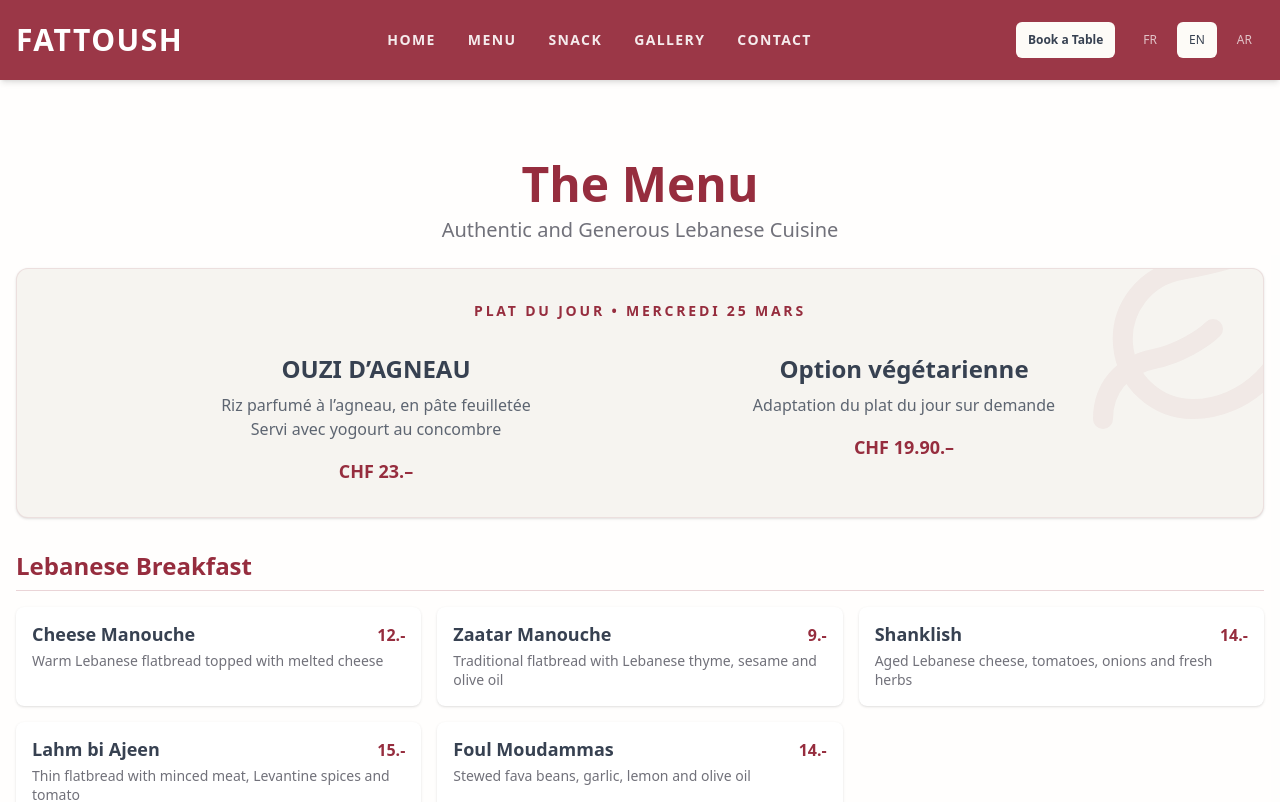
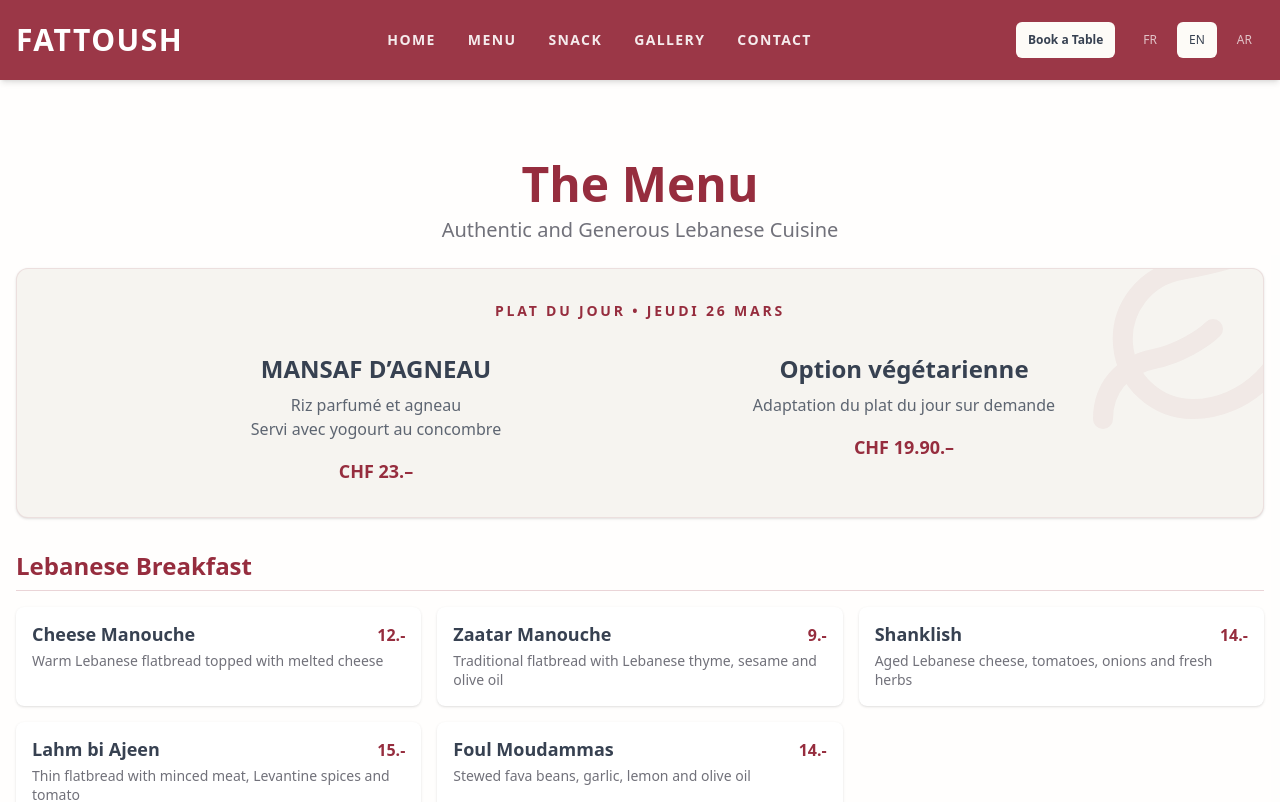
Before and after one commit to lopezdamien/fattoush, a Next.js app: page /en/menu in a window 1280 px wide. Shown: the top 802 px of the page. Built offline with nearby package versions, Linux system fonts and the light colour scheme.

Commit message:
update plat du jour: MANSAF D’AGNEAU

```diff
--- a/src/app/[locale]/menu/page.tsx
+++ b/src/app/[locale]/menu/page.tsx
@@ -142,17 +142,17 @@
 
                         <div className="relative z-10 inline-flex items-center space-x-3 justify-center w-full">
                             <span className="text-xs md:text-sm font-bold tracking-[0.2em] text-primary uppercase text-center">
-                                Plat du jour • Mercredi 25 Mars
+                                Plat du jour • Jeudi 26 Mars
                             </span>
                         </div>
 
                         <div className="relative z-10 grid grid-cols-1 lg:grid-cols-2 gap-8 w-full max-w-5xl text-center mt-2">
                             <div className="flex flex-col items-center space-y-2">
                                 <h2 className="text-xl md:text-2xl font-bold text-foreground">
-                                    OUZI D’AGNEAU
+                                    MANSAF D’AGNEAU
                                 </h2>
                                 <p className="text-sm md:text-base text-foreground/80 font-medium">
-                                    Riz parfumé à l’agneau, en pâte feuilletée<br />
+                                    Riz parfumé et agneau<br />
                                     Servi avec yogourt au concombre
                                 </p>
                                 <span className="text-lg font-bold text-primary mt-2">
```
